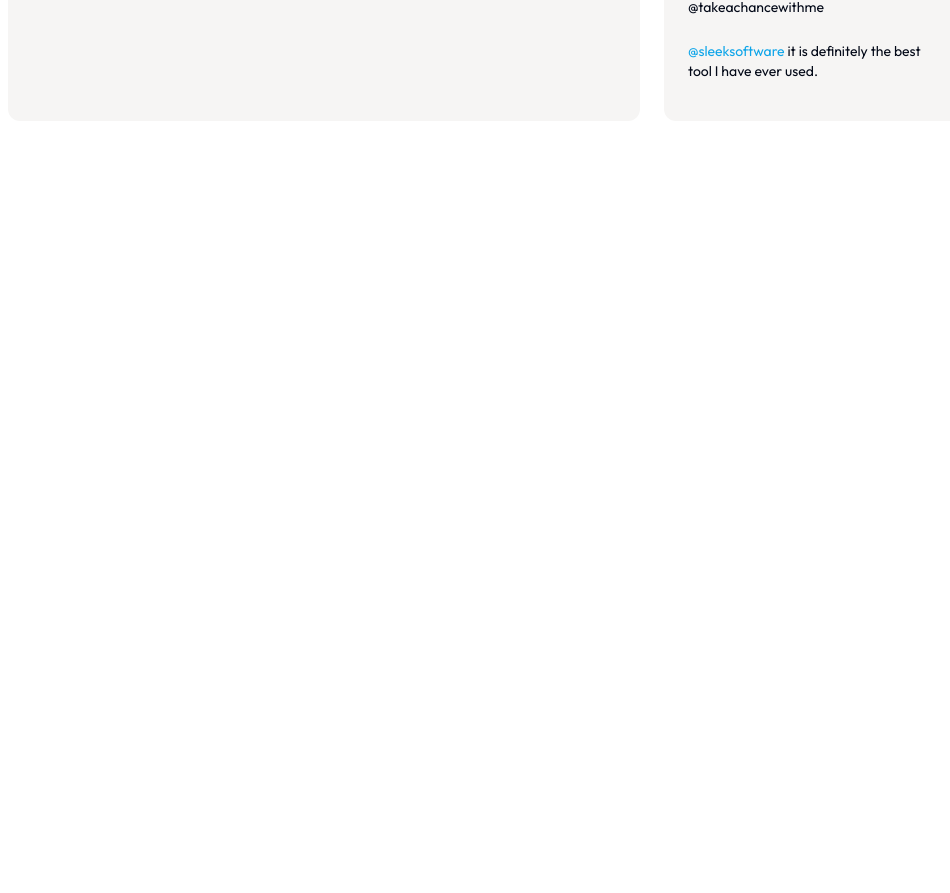
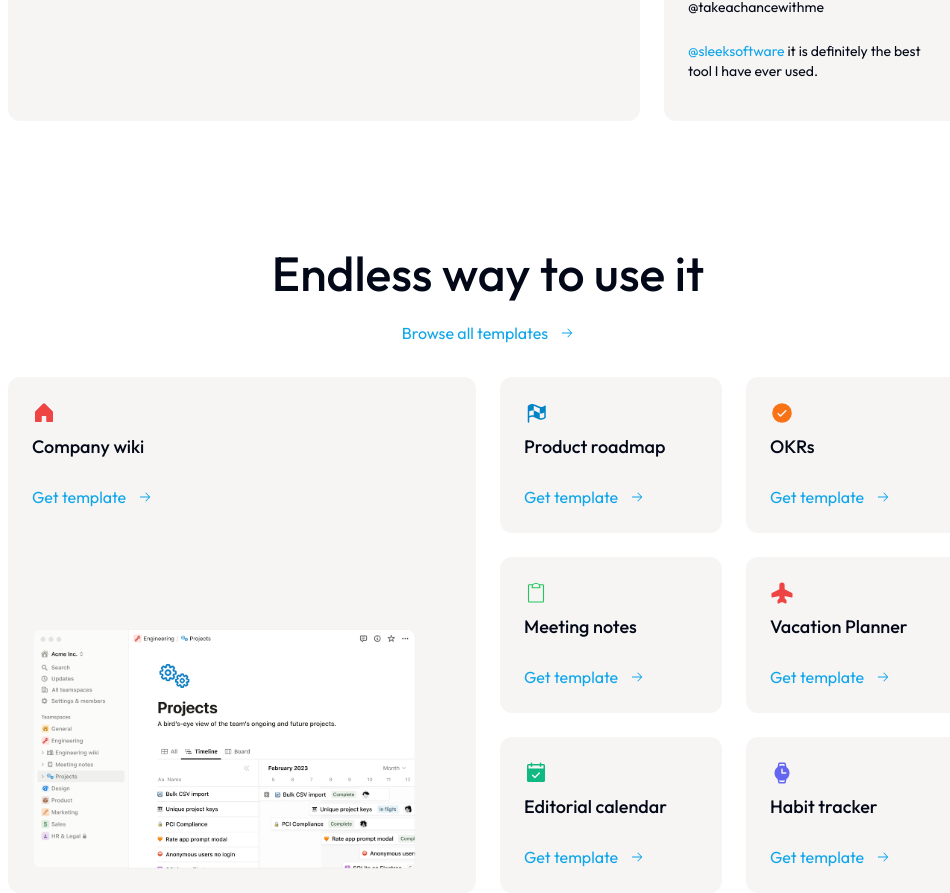
Before and after one commit to adyutaa/sleek-landingpage, a Next.js app: page / in a window 1280 px wide. Shown: the part 7460-8353 px from the top of the page, without its empty margins (152-1102 px from the left). Before the commit the page ends 7581 px from the top, so only its background shows below. Built offline with nearby package versions, Linux system fonts and the light colour scheme.

Commit message:
seventh-section

```diff
--- a/app/(landing-page)/page.tsx
+++ b/app/(landing-page)/page.tsx
@@ -5,6 +5,7 @@ import ThirdSection from "./third-section";
 import FourthSection from "./fourth-section";
 import FifthSection from "./fifth-section";
 import SixthSection from "./sixth-section";
+import SeventhSection from "./seventh-section";
 
 export default function Home() {
   return (
@@ -16,6 +17,7 @@ export default function Home() {
       <FourthSection />
       <FifthSection />
       <SixthSection />
+      <SeventhSection />
    </div>
   );
 }
--- /dev/null
+++ b/app/(landing-page)/seventh-section.tsx
@@ -0,0 +1,139 @@
+import {
+    PiAirplaneFill,
+    PiArrowRight,
+    PiCalendarCheckFill,
+    PiCheckCircleFill,
+    PiClipboardLight,
+    PiFlagCheckeredFill,
+    PiHouseFill,
+    PiWatchFill
+} from "react-icons/pi";
+import Image from "next/image";
+
+const items = [
+  {
+    icon: <PiHouseFill className="text-2xl text-red-500" />,
+    name: "Company wiki",
+    button: (
+      <div className=" text-sky-500 flex items-center hover:underline hover:cursor-pointer pt-6">
+        Get template <PiArrowRight className="ml-3 text-sm " />
+      </div>
+    ),
+    image: "/images/company-wiki.png",
+  },
+  {
+    icon: <PiFlagCheckeredFill className="text-2xl text-sky-600" />,
+    name: "Product roadmap",
+    button: (
+      <div className="text-sky-500 flex items-center hover:underline hover:cursor-pointer pt-6">
+        Get template <PiArrowRight className="ml-3 text-sm " />
+      </div>
+    ),
+  },
+  {
+    icon: <PiCheckCircleFill className="text-2xl text-orange-500" />,
+    name: "OKRs",
+    button: (
+      <div className="text-sky-500 flex items-center hover:underline hover:cursor-pointer pt-6">
+        Get template <PiArrowRight className="ml-3 text-sm " />
+      </div>
+    ),
+  },
+  {
+    icon: <PiClipboardLight className="text-2xl text-green-500" />,
+    name: "Meeting notes",
+    button: (
+      <div className="text-sky-500 flex items-center hover:underline hover:cursor-pointer pt-6">
+        Get template <PiArrowRight className="ml-3 text-sm " />
+      </div>
+    ),
+  },
+  {
+    icon: <PiAirplaneFill className="text-2xl text-red-500" />,
+    name: "Vacation Planner",
+    button: (
+      <div className="text-sky-500 flex items-center hover:underline hover:cursor-pointer pt-6">
+        Get template <PiArrowRight className="ml-3 text-sm " />
+      </div>
+    ),
+  },
+  {
+    icon: <PiCalendarCheckFill className="text-2xl text-emerald-500" />,
+    name: "Editorial calendar",
+    button: (
+      <div className="text-sky-500 flex items-center hover:underline hover:cursor-pointer pt-6">
+        Get template <PiArrowRight className="ml-3 text-sm " />
+      </div>
+    ),
+  },
+
+  {
+    icon: <PiWatchFill className="text-2xl text-indigo-500" />,
+    name: "Habit tracker",
+    button: (
+      <div className="text-sky-500 flex items-center hover:underline hover:cursor-pointer pt-6">
+        Get template <PiArrowRight className="ml-3 text-sm " />
+      </div>
+    ),
+  },
+];
+
+
+const SeventhSection = () => {
+    return (
+        <>
+        <div className="flex flex-col pt-32 items-center justify-center">
+            <div className="text-medium text-3xl xl:text-5xl font-medium justify-center items-center flex">
+                Endless way to use it
+            </div>
+            <div className="text-sky-500 flex items-center hover:underline hover:cursor-pointer pt-6">
+                Browse all templates <PiArrowRight className="ml-3 text-sm " />
+            </div>
+            <div className="grid xl:grid-cols-4  md:grid-cols-2 md:row-span-1  gap-4  xl:gap-6 mt-8 px-8 md:px-16 xl:px-0 xl:w-3/4  2xl:w-[55%] mx-auto md:w-full">
+        {items.map((item, index) => (
+          <div
+            key={index}
+            className={`${
+              index === 0
+                ? " xl:col-span-2 xl:row-span-3  md:col-span-2  flex-col md:flex-row xl:flex-col"
+                : ""
+            } bg-[#f6f5f4] p-6 rounded-xl  flex ${
+              index === 0 ? "justify-between" : ""
+            }`}
+          >
+            <div className="flex flex-col ">
+              {item.icon}
+              <div className="text-lg font-medium mt-2">{item.name}</div>
+              {item.button}
+            </div>
+            {item.image && (
+              <div
+                className={` ${
+                  index !== 0 ? "justify-between" : "flex-col justify-end"
+                }`}
+              >
+                <Image
+                  src={item.image}
+                  alt={`${item.name} Image`}
+                  width={1000}
+                  height={1000}
+                  className="
+                  mt-10
+             w-96
+             rounded-xl
+
+
+                  "
+                />
+              </div>
+            )}
+          </div>
+        ))}
+      </div>
+            </div>
+    </>
+
+     );
+}
+
+export default SeventhSection;
```
Also changed, not shown: public/images/company-wiki.png (added).
